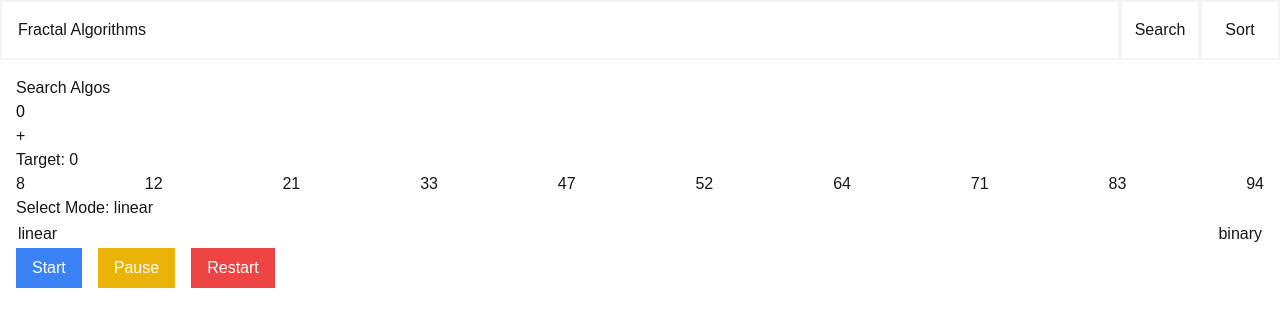
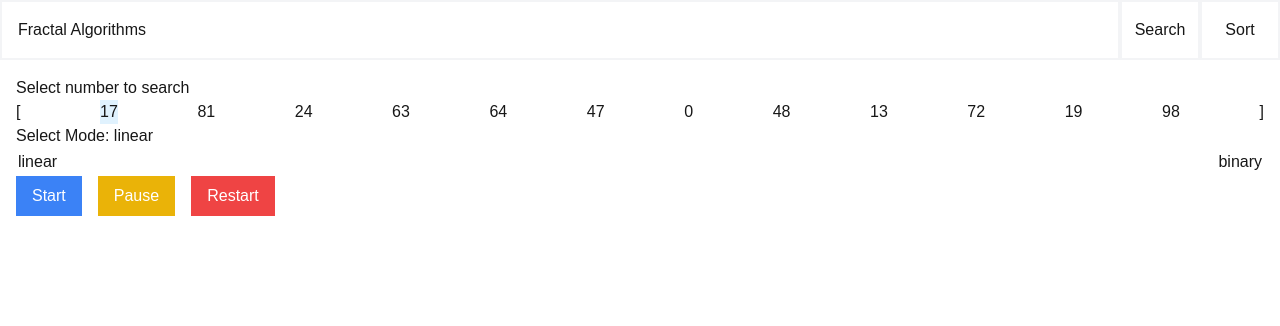
Before and after one commit to danielgavidia/fractal-algorithms, a Next.js app in the folder frontend/: page /search in a window 1280 px wide. Shown: the top 326 px of the page. Built offline with nearby package versions, Linux system fonts and the light colour scheme; no server answers.

Commit message:
Added formatting for array button

```diff
--- a/frontend/src/app/search/page.tsx
+++ b/frontend/src/app/search/page.tsx
@@ -11,58 +11,82 @@ import type { NodeLinearSearch, NodeBinarySearch } from "../../../../types/types
 import { getLinearSearch, getBinarySearch } from "../../utils/express";
 import AnimationHandler from "@/components/general/AnimationHandler";
 
+// Generate random array
+function generateRandomArray(): number[] {
+	const randomArray: number[] = [];
+	for (let i = 0; i < 12; i++) {
+		const randomNumber = Math.floor(Math.random() * 101); // Random number between 0 and 100
+		randomArray.push(randomNumber);
+	}
+	return randomArray;
+}
+
 const page = () => {
-	const [list, setList] = useState<number[]>([8, 12, 21, 33, 47, 52, 64, 71, 83, 94]);
-	const [newNumber, setNewNumber] = useState<number>(0);
-	const [target, setTarget] = useState<number>(0);
+	const [list, setList] = useState<number[]>([]);
+	const [target, setTarget] = useState<{ item: number; index: number }>({ item: 0, index: 0 });
 	const [mode, setMode] = useState<string>("linear");
 
 	const [linearData, setLinearData] = useState<NodeLinearSearch[]>([]);
 	const [binaryData, setBinaryData] = useState<NodeBinarySearch[]>([]);
 
+	// Generate random array
+	useEffect(() => {
+		const randomArray = generateRandomArray();
+		setList(randomArray);
+		setTarget({ item: randomArray[0], index: 0 });
+	}, []);
+
+	// Fetch linear and binary search data
 	useEffect(() => {
 		const fetch = async () => {
-			const resLinear: NodeLinearSearch[] = await getLinearSearch(list, target);
-			setLinearData(resLinear);
-			const resBinary: NodeBinarySearch[] = await getBinarySearch(list, target);
-			setBinaryData(resBinary);
+			if (list.length > 0) {
+				const resLinear: NodeLinearSearch[] = await getLinearSearch(list, target.item);
+				setLinearData(resLinear);
+				const resBinary: NodeBinarySearch[] = await getBinarySearch(list, target.item);
+				setBinaryData(resBinary);
+			}
 		};
 		fetch();
 	}, [target, list]);
 
-	const handleSetTarget = (i: number) => {
+	const handleSetTarget = (i: { item: number; index: number }) => {
 		setTarget(i);
-	};
-
-	const handleAddToList = (e: React.FormEvent) => {
-		e.preventDefault();
-		setList([...list, newNumber]);
-		setNewNumber(0);
 	};
 
 	const handleSetMode = (newMode: string) => {
 		setMode(newMode);
 	};
 
+	const leftBracket = "[";
+	const rightBracket = "]";
+
+	function getNumberFormat(targetIndex: number, key: number): string {
+		if (targetIndex === key) {
+			return "bg-sky-100";
+		} else {
+			return "";
+		}
+	}
+
 	return (
 		<div className="p-4 w-full">
-			<h2>Search Algos</h2>
-			<form onSubmit={handleAddToList} className="w-full">
-				<input
-					value={newNumber}
-					onChange={(e) => setNewNumber(Number(e.target.value))}
-					placeholder="Add number to list"
-					className="w-full text-black"
-				/>
-				<button onClick={handleAddToList}>+</button>
-			</form>
-			<div>Target: {target}</div>
+			<p>Select number to search</p>
 			<ul className="w-full flex justify-between">
-				{list.map((item, index) => (
-					<li key={index}>
-						<button onClick={() => handleSetTarget(item)}>{item}</button>
-					</li>
-				))}
+				{leftBracket}
+				{list.map((item, key) => {
+					const format = getNumberFormat(target.index, key);
+					return (
+						<li key={key}>
+							<button
+								onClick={() => handleSetTarget({ item, index: key })}
+								className={format}
+							>
+								{item}
+							</button>
+						</li>
+					);
+				})}
+				{rightBracket}
 			</ul>
 			<div>Select Mode: {mode}</div>
 			<div className="flex justify-between">
```
